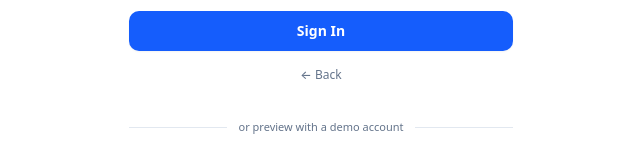
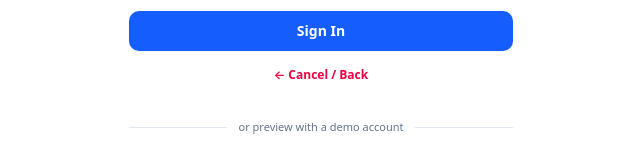
Before and after one commit to blackhatsV2/tabalina-cite-board, a Next.js app: page / in a window 1280 px wide. Both pictures are taken after a click on the button "Sign In". Shown: the part 342-495 px from the top of the page, without its empty margins (319-959 px from the left). Built offline with nearby package versions, Linux system fonts and the light colour scheme; no server answers.

Commit message:
cancel button fix

```diff
--- a/src/components/LandingPage.tsx
+++ b/src/components/LandingPage.tsx
@@ -304,9 +304,9 @@ export function LandingPage() {
             <button
               type="button"
               onClick={() => openMode("idle")}
-              className="text-xs font-medium text-muted-foreground hover:text-blue-600 hover:underline transition-colors text-center cursor-pointer py-1"
+              className="text-xs font-semibold text-rose-600 hover:text-rose-700 hover:underline transition-colors text-center cursor-pointer py-1"
             >
-              ← Back
+              ← Cancel / Back
             </button>
           </form>
         )}
--- a/src/components/TaskBoard.tsx
+++ b/src/components/TaskBoard.tsx
@@ -1000,7 +1000,7 @@ export function TaskBoard({
                   <div className="flex justify-end gap-2 pt-1">
                     <Button
                       type="button"
-                      variant="outline"
+                      variant="cancel"
                       size="sm"
                       onClick={() => setShowAssignShortcut(false)}
                       className="text-xs"
@@ -1287,7 +1287,7 @@ export function TaskBoard({
                                 <div className="flex justify-end gap-2 pt-1">
                                   <Button
                                     size="sm"
-                                    variant="outline"
+                                    variant="cancel"
                                     onClick={() => setEditingTaskId(null)}
                                     className="text-xs h-8"
                                   >
@@ -1551,7 +1551,7 @@ export function TaskBoard({
                                 <div className="flex justify-end gap-2 pt-1">
                                   <Button
                                     size="sm"
-                                    variant="outline"
+                                    variant="cancel"
                                     onClick={() => setAddingTaskFacultyId(null)}
                                     className="text-xs h-7"
                                   >
@@ -1870,7 +1870,7 @@ export function TaskBoard({
                                 <div className="flex justify-end gap-2 pt-1">
                                   <Button
                                     size="sm"
-                                    variant="outline"
+                                    variant="cancel"
                                     onClick={() => setShowDeclineFormForTask(null)}
                                     className="text-xs h-7"
                                   >
@@ -1918,7 +1918,7 @@ export function TaskBoard({
                                 <div className="flex justify-end gap-2 pt-1">
                                   <Button
                                     size="sm"
-                                    variant="outline"
+                                    variant="cancel"
                                     onClick={() => setShowAcceptFormForTask(null)}
                                     className="text-xs h-7"
                                   >
--- a/src/components/ui/button.tsx
+++ b/src/components/ui/button.tsx
@@ -17,6 +17,8 @@ const buttonVariants = cva(
           "text-slate-700 hover:bg-blue-50 hover:text-blue-700 dark:text-slate-200 dark:hover:bg-blue-950/40 dark:hover:text-blue-300",
         destructive:
           "bg-rose-600 hover:bg-rose-700 text-white shadow-sm hover:shadow hover:brightness-105",
+        cancel:
+          "border-2 border-red-400 bg-white text-red-600 font-bold hover:bg-red-50 hover:border-red-500 hover:text-red-700 dark:bg-zinc-900 dark:text-red-400 dark:border-red-700 dark:hover:bg-red-950/40 shadow-xs",
       },
       size: {
         default: "h-10 px-4 py-2",
```
